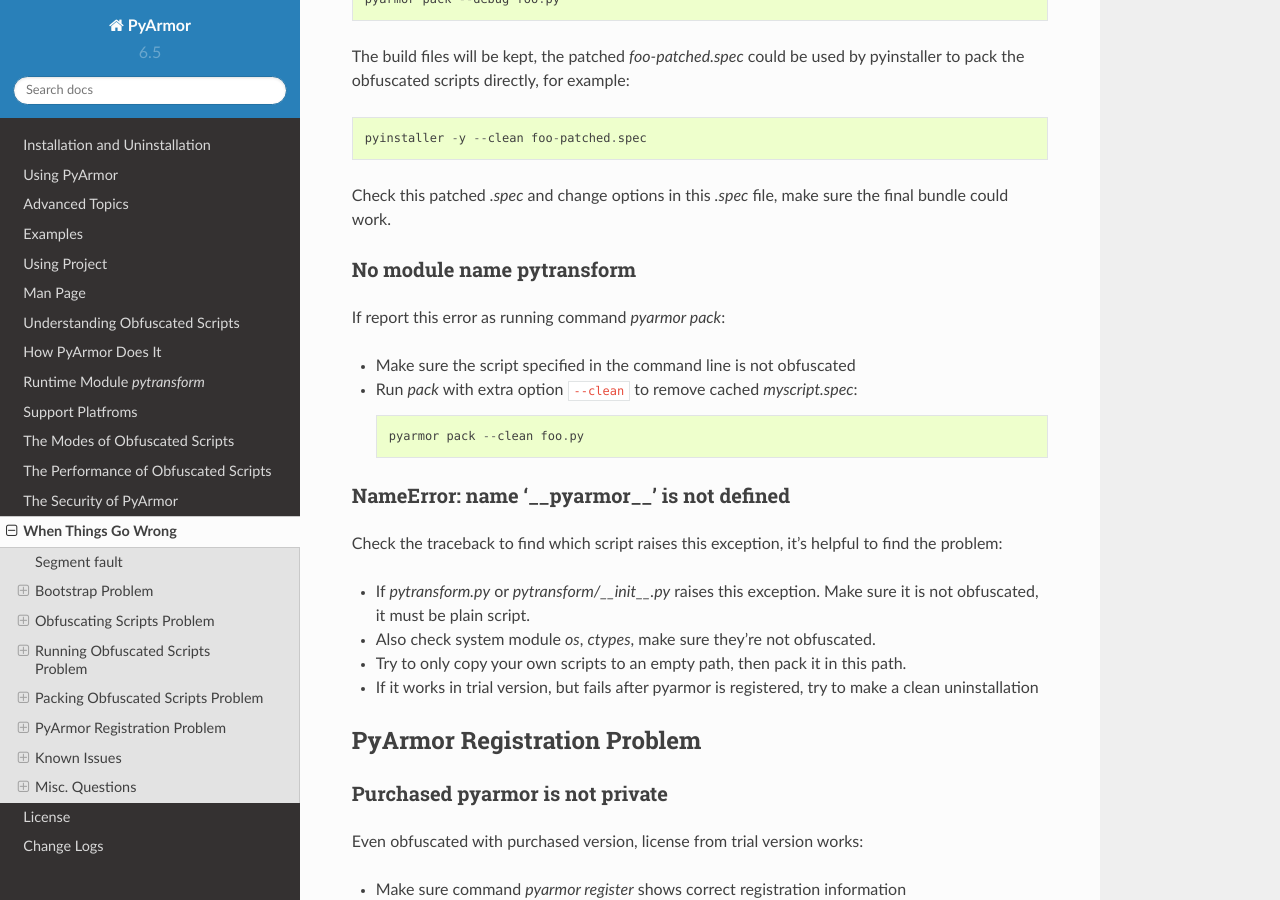
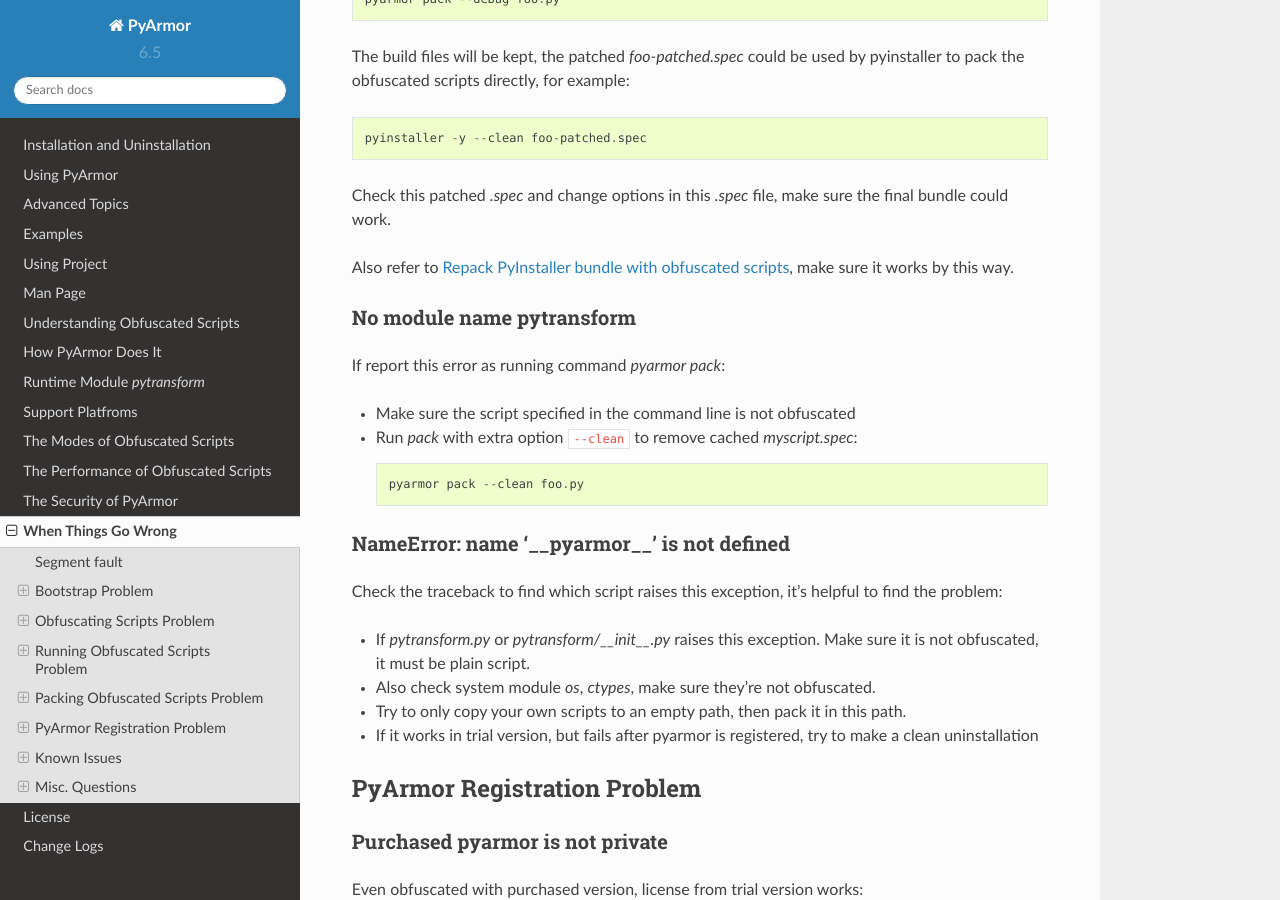
Before and after one commit to dashingsoft/pyarmor, a Sphinx documentation site: the page built from docs/questions.rst, in a window 1280 px wide and 900 px high, scrolled down 9892 px. Built offline with Sphinx 7.4.7 and the Read the Docs theme 2.0.0, drawn with Linux system fonts in a browser that asks for light colours.

Commit message:
Add note for pack question

```diff
--- a/docs/questions.rst
+++ b/docs/questions.rst
@@ -480,6 +480,9 @@
 Check this patched `.spec` and change options in this `.spec` file, make sure
 the final bundle could work.
 
+Also refer to :ref:`repack pyinstaller bundle with obfuscated scripts`, make
+sure it works by this way.
+
 No module name pytransform
 ~~~~~~~~~~~~~~~~~~~~~~~~~~
 If report this error as running command `pyarmor pack`:
```
